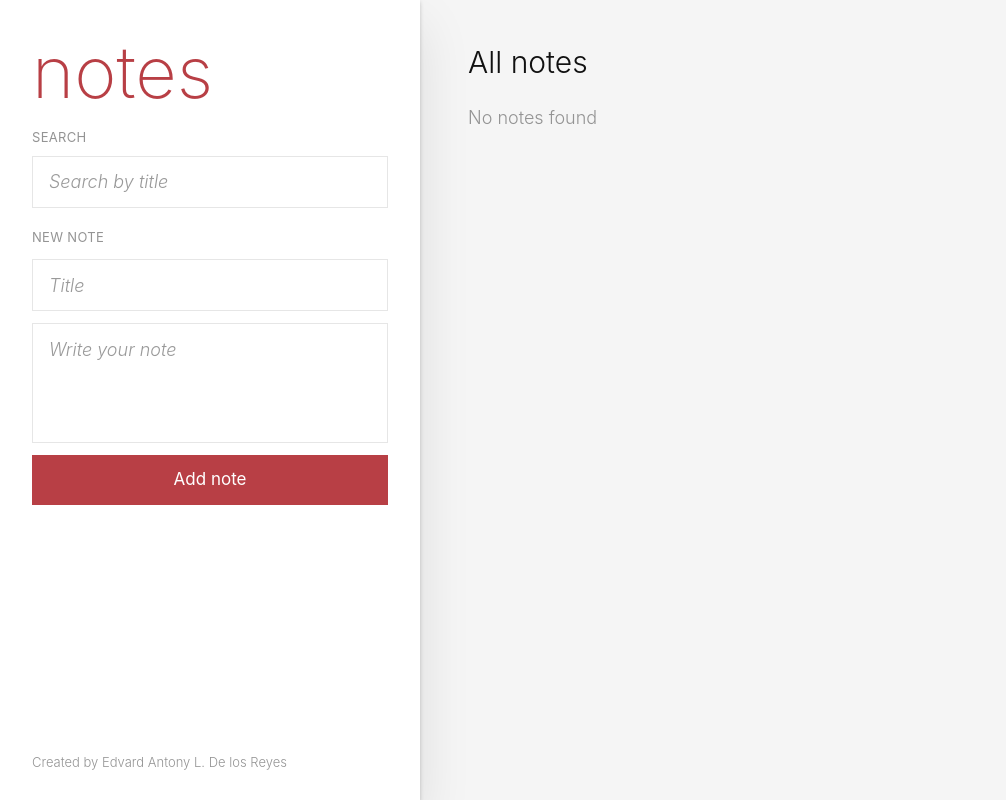
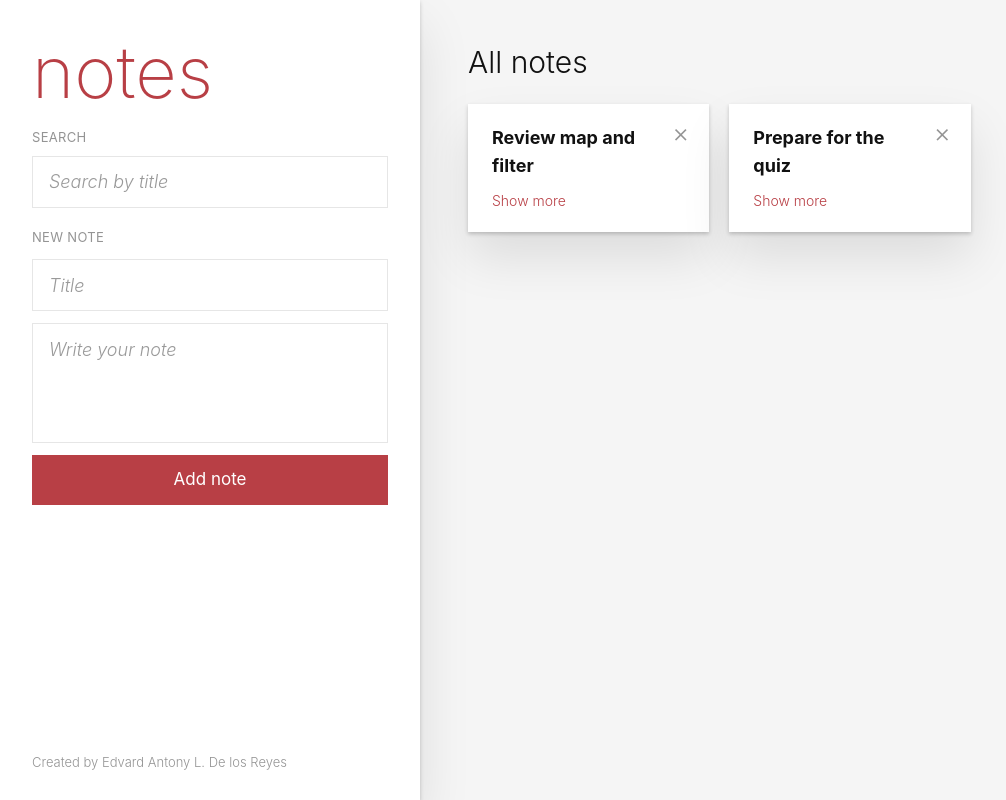
Before and after one commit to delosreyesedvard12-art/CSIT340-G7-Notes-De-los-Reyes, a React (Vite) app: page / in a window 1280 px wide. Shown: the whole page, without its empty margins (0-1006 px from the left). Built offline with nearby package versions, Linux system fonts and the light colour scheme.

Commit message:
feat: add show more to note cards

```diff
--- a/src/components/NoteCard.jsx
+++ b/src/components/NoteCard.jsx
@@ -1,15 +1,18 @@
+import { useState } from 'react'
+
 function NoteCard({ title, body }) {
+  const [showMore, setShowMore] = useState(false)
+
   return (
     <div>
-      <h3 className="pr-8 text-[22px] font-normal break-words">{title}</h3>
-      <p className="mt-3 text-[17px] break-words whitespace-pre-wrap text-[#4d4d4d]">
-        {body}
-      </p>
+      <h3 className="font-bold text-lg mb-2 pr-6">{title}</h3>
+      {showMore && <p className="text-sm text-gray-700 mb-3">{body}</p>}
       <button
         type="button"
-        className="mt-3 cursor-pointer text-[15px] font-normal text-[#b83f45] underline"
+        onClick={() => setShowMore(!showMore)}
+        className="text-[#b83f45] text-sm hover:underline cursor-pointer"
       >
-        Show more
+        {showMore ? "Show less" : "Show more"}
       </button>
     </div>
   )
--- a/src/components/Notes.jsx
+++ b/src/components/Notes.jsx
@@ -3,10 +3,14 @@ import { useState } from 'react'
 
 function Notes() {
 
-    const [notes,  setNotes] = useState([])
+    const [notes, setNotes] = useState([
+    {id: 1, title: "Review map and filter", body: "Redo the TodoMVC steps without looking at the guide."},
+    {id: 2, title: "Prepare for the quiz", body: "Practice writing one handler for many inputs."}
+])
+
     const [searchQuery, setSearchQuery] = useState("")
 
-    const[text, setText] = useState({title:"", body:""});
+    const [text, setText] = useState({ title: "", body: "" })
 
     const handleChange = (e) => {
         const {name, value } = e.target;
```
